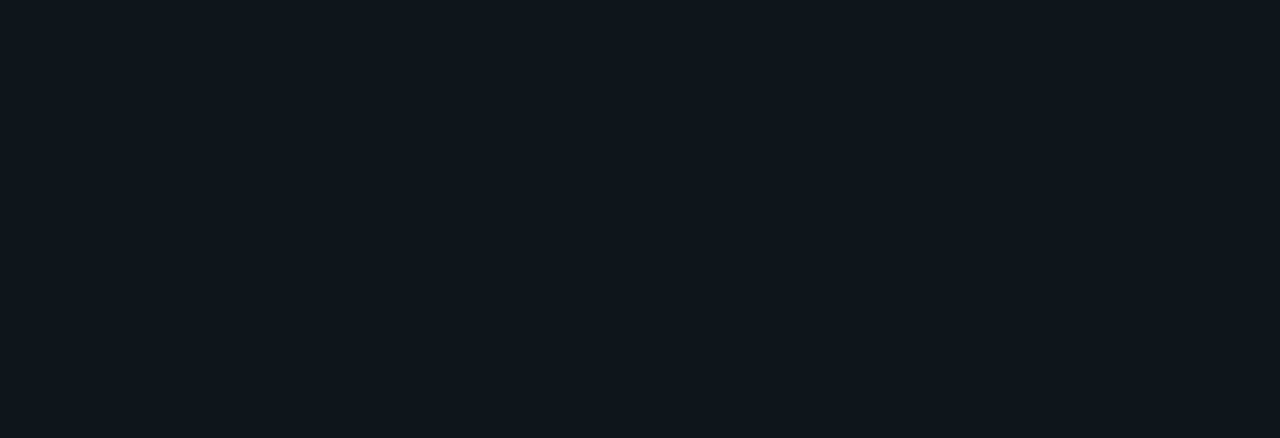
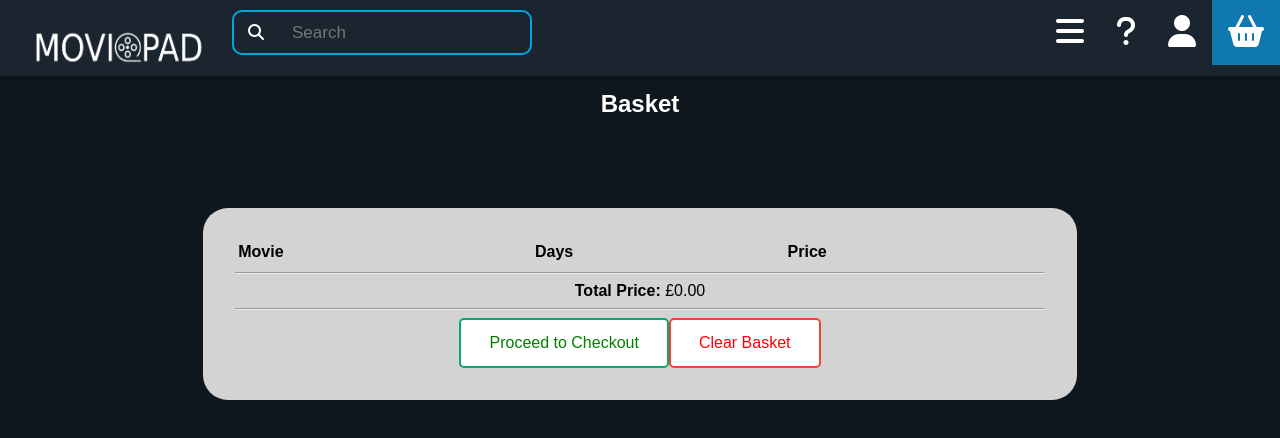
Before and after one commit to Kaialogen/Movie-Pad, a React (Vite) app: page /basket in a window 1280 px wide. Before the commit this address had no page. Shown: the top 438 px of the page. Built offline with nearby package versions, Linux system fonts and the light colour scheme.

Commit message:
feat: Moved basket to react

```diff
--- /dev/null
+++ b/src/components/Basket/Basket.jsx
@@ -0,0 +1,37 @@
+export default function Basket() {
+  return (
+    <>
+      <div className='invoice'>
+        <article>
+          <br />
+          <br />
+          <br />
+          <h1>Basket</h1>
+          <div className='container'>
+            <table>
+              <thead>
+                <tr>
+                  <th className='th1'>Movie</th>
+                  <th className='th2'>Days</th>
+                  <th className='th3'>Price</th>
+                </tr>
+              </thead>
+              <tbody id='basket' />
+            </table>
+            <hr />
+            <div className='right-align-text'>
+              <strong>Total Price:</strong> £<span id='total-price'>0.00</span>
+            </div>
+            <hr />
+            <button className='btn pay' onClick='CheckBasket()'>
+              Proceed to Checkout
+            </button>
+            <button className='btn clear' onClick='ClearBasket()'>
+              Clear Basket
+            </button>
+          </div>
+        </article>
+      </div>
+    </>
+  );
+}
--- a/src/components/Navbar/NavBar.jsx
+++ b/src/components/Navbar/NavBar.jsx
@@ -8,13 +8,13 @@
     <>
       <div className='topnav'>
         <nav>
-          <a href='/basket.html' className='basket'>
+          <Link to='/basket' className='basket'>
             <i className='fa-solid fa-shopping-basket' />
-          </a>
+          </Link>
           <Link to='/login' className='user'>
             <i className='fa-solid fa-user' />
           </Link>
-          <Link to='/help' href='/help.html' className='help'>
+          <Link to='/help' className='help'>
             <i className='fa-solid fa-question' />
           </Link>
           <Link to='/categories' className='Genre'>
--- a/src/main.jsx
+++ b/src/main.jsx
@@ -7,6 +7,7 @@
 import HelpPage from './pages/HelpPage.jsx';
 import LoginPage from './pages/LoginPage.jsx';
 import SignupPage from './pages/SignupPage.jsx';
+import BasketPage from './pages/BasketPage.jsx';
 
 createRoot(document.getElementById('root')).render(
   <StrictMode>
@@ -17,6 +18,7 @@
         <Route path='/help' element={<HelpPage />} />
         <Route path='/login' element={<LoginPage />} />
         <Route path='/signup' element={<SignupPage />} />
+        <Route path='/basket' element={<BasketPage />} />
       </Routes>
     </BrowserRouter>
   </StrictMode>,
--- /dev/null
+++ b/src/pages/BasketPage.jsx
@@ -0,0 +1,13 @@
+import NavBar from '../components/NavBar/NavBar';
+import Basket from '../components/Basket/Basket';
+
+import './BasketPage.css';
+
+export default function BasketPage() {
+  return (
+    <>
+      <NavBar />
+      <Basket />
+    </>
+  );
+}
```
Also changed, not shown: src/basket.html (+0 -68 lines), src/pages/BasketPage.css (renamed from src/styles/basket.css).
